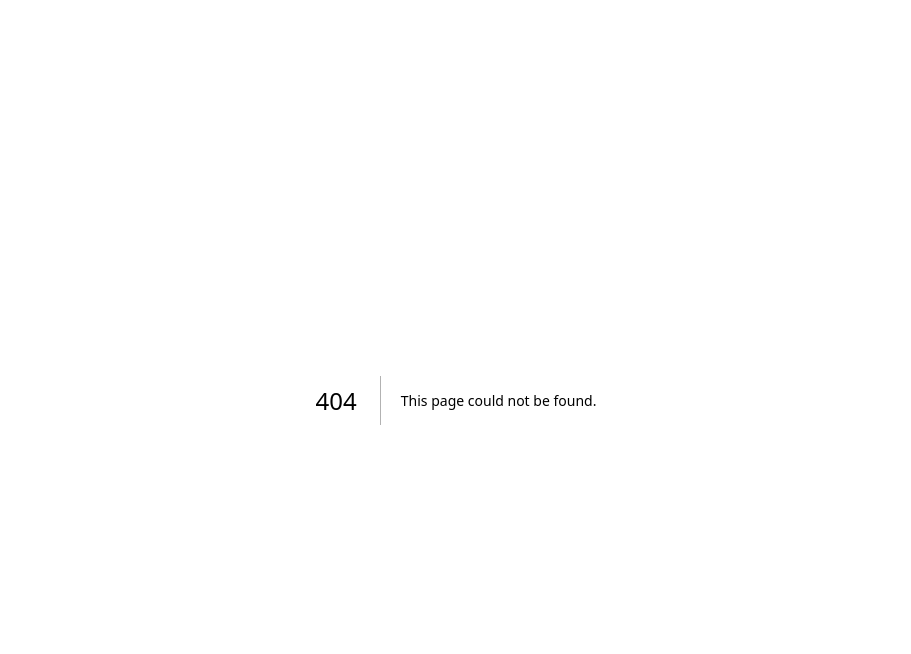
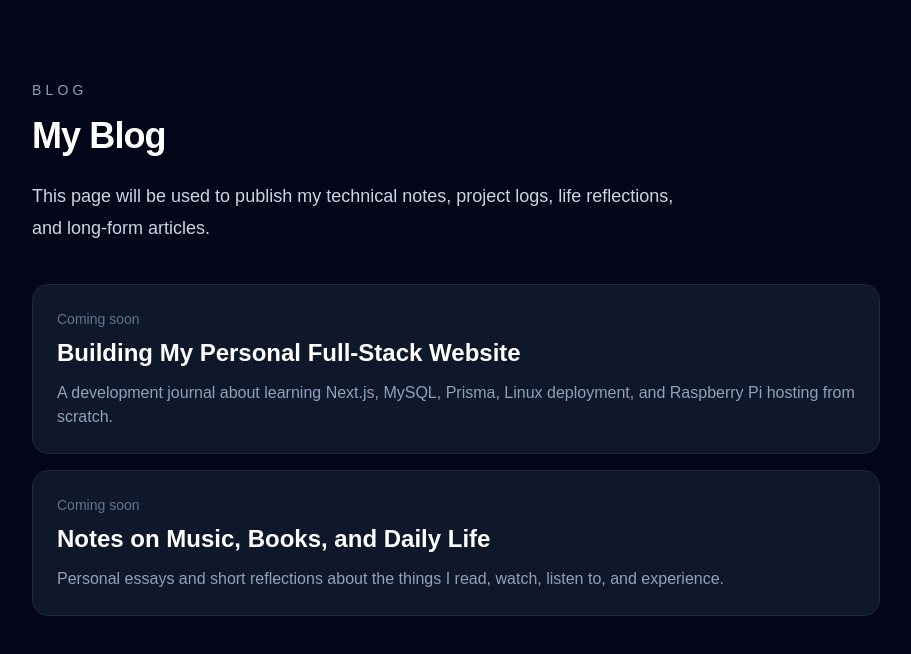
Before and after one commit to Louis8128/NEON-MOON, a Next.js app: page /blog in a window 1280 px wide. Before the commit this address had no page. Shown: the top 654 px of the page, without its empty margins (184-1095 px from the left). Built offline with nearby package versions, Linux system fonts and the light colour scheme.

Commit message:
Add homepage and blog page

```diff
--- /dev/null
+++ b/src/app/blog/page.tsx
@@ -0,0 +1,44 @@
+export default function BlogPage() {
+  return (
+    <main className="min-h-screen bg-slate-950 text-white">
+      <section className="mx-auto max-w-4xl px-6 py-20">
+        <p className="mb-4 text-sm font-medium uppercase tracking-[0.3em] text-slate-400">
+          Blog
+        </p>
+
+        <h1 className="mb-6 text-4xl font-bold tracking-tight">
+          My Blog
+        </h1>
+
+        <p className="mb-10 max-w-2xl text-lg leading-8 text-slate-300">
+          This page will be used to publish my technical notes, project logs,
+          life reflections, and long-form articles.
+        </p>
+
+        <div className="space-y-4">
+          <article className="rounded-2xl border border-slate-800 bg-slate-900 p-6">
+            <p className="mb-2 text-sm text-slate-500">Coming soon</p>
+            <h2 className="text-2xl font-semibold">
+              Building My Personal Full-Stack Website
+            </h2>
+            <p className="mt-3 text-slate-400">
+              A development journal about learning Next.js, MySQL, Prisma,
+              Linux deployment, and Raspberry Pi hosting from scratch.
+            </p>
+          </article>
+
+          <article className="rounded-2xl border border-slate-800 bg-slate-900 p-6">
+            <p className="mb-2 text-sm text-slate-500">Coming soon</p>
+            <h2 className="text-2xl font-semibold">
+              Notes on Music, Books, and Daily Life
+            </h2>
+            <p className="mt-3 text-slate-400">
+              Personal essays and short reflections about the things I read,
+              watch, listen to, and experience.
+            </p>
+          </article>
+        </div>
+      </section>
+    </main>
+  );
+}
--- a/src/app/page.tsx
+++ b/src/app/page.tsx
@@ -1,65 +1,43 @@
-import Image from "next/image";
-
 export default function Home() {
   return (
-    <div className="flex flex-col flex-1 items-center justify-center bg-zinc-50 font-sans dark:bg-black">
-      <main className="flex flex-1 w-full max-w-3xl flex-col items-center justify-between py-32 px-16 bg-white dark:bg-black sm:items-start">
-        <Image
-          className="dark:invert"
-          src="/next.svg"
-          alt="Next.js logo"
-          width={100}
-          height={20}
-          priority
-        />
-        <div className="flex flex-col items-center gap-6 text-center sm:items-start sm:text-left">
-          <h1 className="max-w-xs text-3xl font-semibold leading-10 tracking-tight text-black dark:text-zinc-50">
-            To get started, edit the page.tsx file.
-          </h1>
-          <p className="max-w-md text-lg leading-8 text-zinc-600 dark:text-zinc-400">
-            Looking for a starting point or more instructions? Head over to{" "}
-            <a
-              href="https://vercel.com/templates?framework=next.js&utm_source=create-next-app&utm_medium=appdir-template-tw&utm_campaign=create-next-app"
-              className="font-medium text-zinc-950 dark:text-zinc-50"
-            >
-              Templates
-            </a>{" "}
-            or the{" "}
-            <a
-              href="https://nextjs.org/learn?utm_source=create-next-app&utm_medium=appdir-template-tw&utm_campaign=create-next-app"
-              className="font-medium text-zinc-950 dark:text-zinc-50"
-            >
-              Learning
-            </a>{" "}
-            center.
-          </p>
+    <main className="min-h-screen bg-slate-950 text-white">
+      <section className="mx-auto flex min-h-screen max-w-5xl flex-col justify-center px-6">
+        <p className="mb-4 text-sm font-medium uppercase tracking-[0.3em] text-slate-400">
+          Personal Full-Stack Website
+        </p>
+
+        <h1 className="mb-6 text-5xl font-bold tracking-tight">
+          Welcome to My Life Site - Neon Moon
+        </h1>
+
+        <p className="max-w-2xl text-lg leading-8 text-slate-300">
+          This website will become my personal digital space for blogs, media
+          collections, photos, music, books, movies, anime, and games.
+        </p>
+
+        <div className="mt-10 grid gap-4 sm:grid-cols-3">
+          <div className="rounded-2xl border border-slate-800 bg-slate-900 p-5">
+            <h2 className="text-xl font-semibold">Blog</h2>
+            <p className="mt-2 text-sm text-slate-400">
+              Technical notes and life reflections.
+            </p>
+          </div>
+
+          <div className="rounded-2xl border border-slate-800 bg-slate-900 p-5">
+            <h2 className="text-xl font-semibold">Media Library</h2>
+            <p className="mt-2 text-sm text-slate-400">
+              Music, books, movies, anime, and games I like.
+            </p>
+          </div>
+
+          <div className="rounded-2xl border border-slate-800 bg-slate-900 p-5">
+            <h2 className="text-xl font-semibold">Photos</h2>
+            <p className="mt-2 text-sm text-slate-400">
+              Travel and daily-life photography.
+            </p>
+          </div>
         </div>
-        <div className="flex flex-col gap-4 text-base font-medium sm:flex-row">
-          <a
-            className="flex h-12 w-full items-center justify-center gap-2 rounded-full bg-foreground px-5 text-background transition-colors hover:bg-[#383838] dark:hover:bg-[#ccc] md:w-[158px]"
-            href="https://vercel.com/new?utm_source=create-next-app&utm_medium=appdir-template-tw&utm_campaign=create-next-app"
-            target="_blank"
-            rel="noopener noreferrer"
-          >
-            <Image
-              className="dark:invert"
-              src="/vercel.svg"
-              alt="Vercel logomark"
-              width={16}
-              height={16}
-            />
-            Deploy Now
-          </a>
-          <a
-            className="flex h-12 w-full items-center justify-center rounded-full border border-solid border-black/[.08] px-5 transition-colors hover:border-transparent hover:bg-black/[.04] dark:border-white/[.145] dark:hover:bg-[#1a1a1a] md:w-[158px]"
-            href="https://nextjs.org/docs?utm_source=create-next-app&utm_medium=appdir-template-tw&utm_campaign=create-next-app"
-            target="_blank"
-            rel="noopener noreferrer"
-          >
-            Documentation
-          </a>
-        </div>
-      </main>
-    </div>
+      </section>
+    </main>
   );
 }
```
